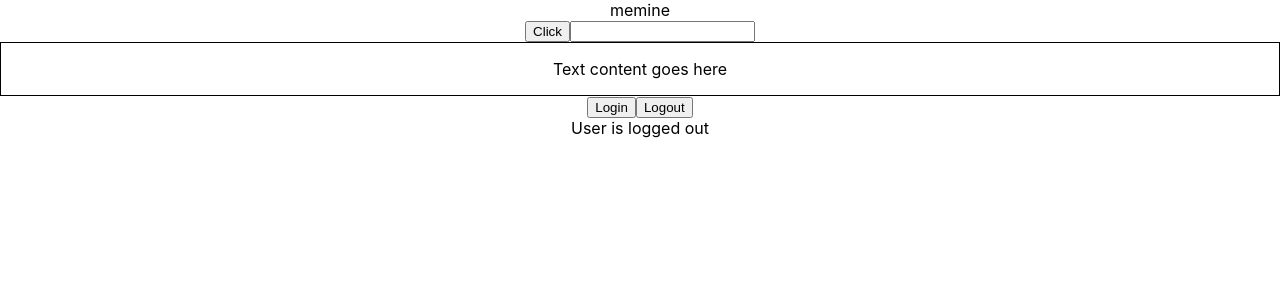
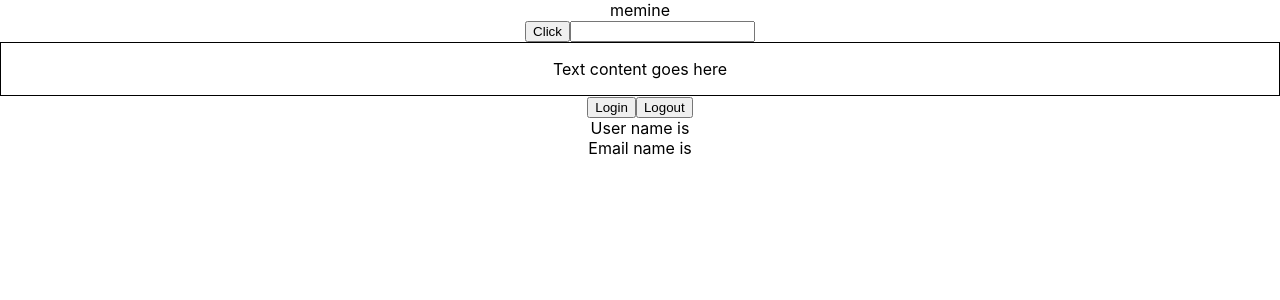
Before and after one commit to JeromeCheon/react-hooks-context-starter, a React (Create React App) app: page / in a window 1280 px wide. Shown: the top 300 px of the page. Built offline with nearby package versions, Linux system fonts and the light colour scheme.

Commit message:
Update LoggedIn to User and git AuthUser | null generic union type for handling null

```diff
--- a/src/App.tsx
+++ b/src/App.tsx
@@ -3,7 +3,7 @@
 import { Container } from './Components/Container';
 import { Input } from './Components/Input';
 import { Person } from './Components/Person';
-import { LoggedIn } from './Components/state/LoggedIn';
+import { User } from './Components/state/User';
 
 function App() {
 	return (
@@ -21,7 +21,7 @@
 				}}
 			/>
 			<Container style={{ border: '1px solid black', padding: '1rem' }} />
-			<LoggedIn />
+			<User />
 		</div>
 	);
 }
--- a/src/Components/state/LoggedIn.tsx
+++ /dev/null
@@ -1,18 +0,0 @@
-import { useState } from 'react';
-
-export const LoggedIn = () => {
-	const [isLoggedIn, setIsLoggedIn] = useState(false);
-	const handleLogin = () => {
-		setIsLoggedIn(true);
-	};
-	const handleLogout = () => {
-		setIsLoggedIn(false);
-	};
-	return (
-		<div>
-			<button onClick={handleLogin}>Login</button>
-			<button onClick={handleLogout}>Logout</button>
-			<div>User is {isLoggedIn ? 'logged in' : 'logged out'}</div>
-		</div>
-	);
-};
--- /dev/null
+++ b/src/Components/state/User.tsx
@@ -0,0 +1,27 @@
+import { useState } from 'react';
+
+type AuthUser = {
+	name: string;
+	email: string;
+};
+
+export const User = () => {
+	const [user, setUser] = useState<AuthUser | null>(null);
+	const handleLogin = () => {
+		setUser({
+			name: 'Jerome',
+			email: 'jerome@youuu',
+		});
+	};
+	const handleLogout = () => {
+		setUser(null);
+	};
+	return (
+		<div>
+			<button onClick={handleLogin}>Login</button>
+			<button onClick={handleLogout}>Logout</button>
+			<div>User name is {user?.name}</div>
+			<div>Email name is {user?.email}</div>
+		</div>
+	);
+};
```
